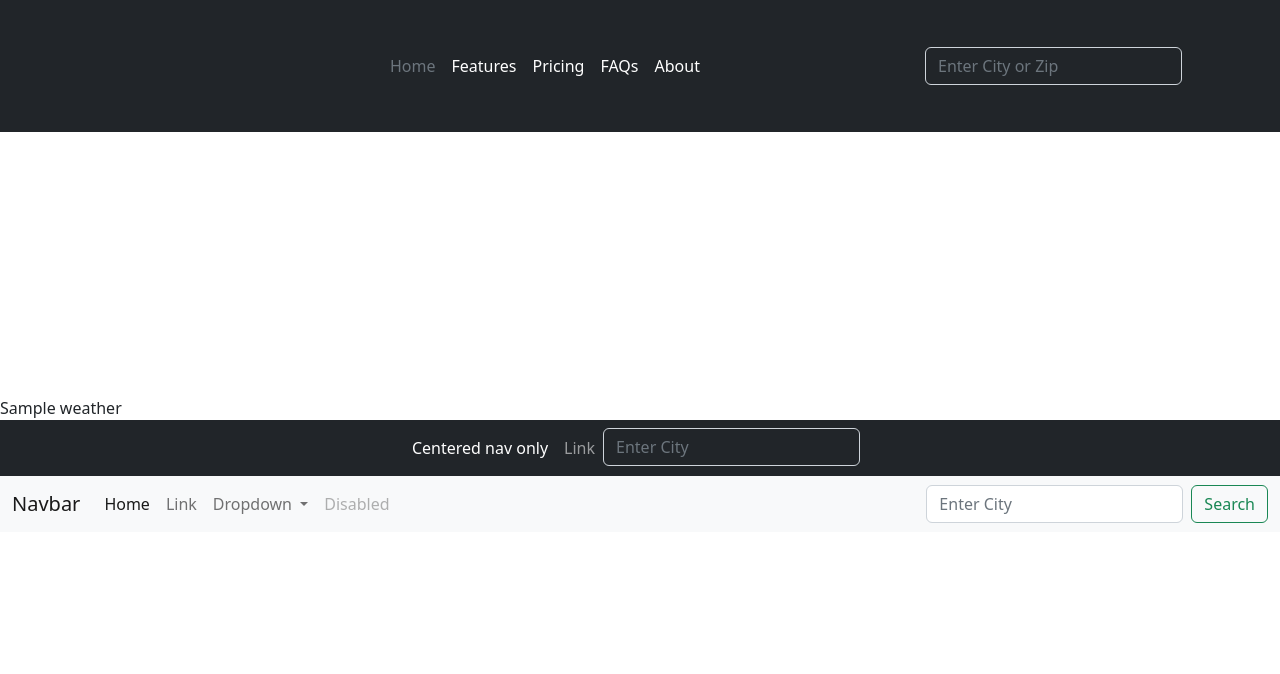
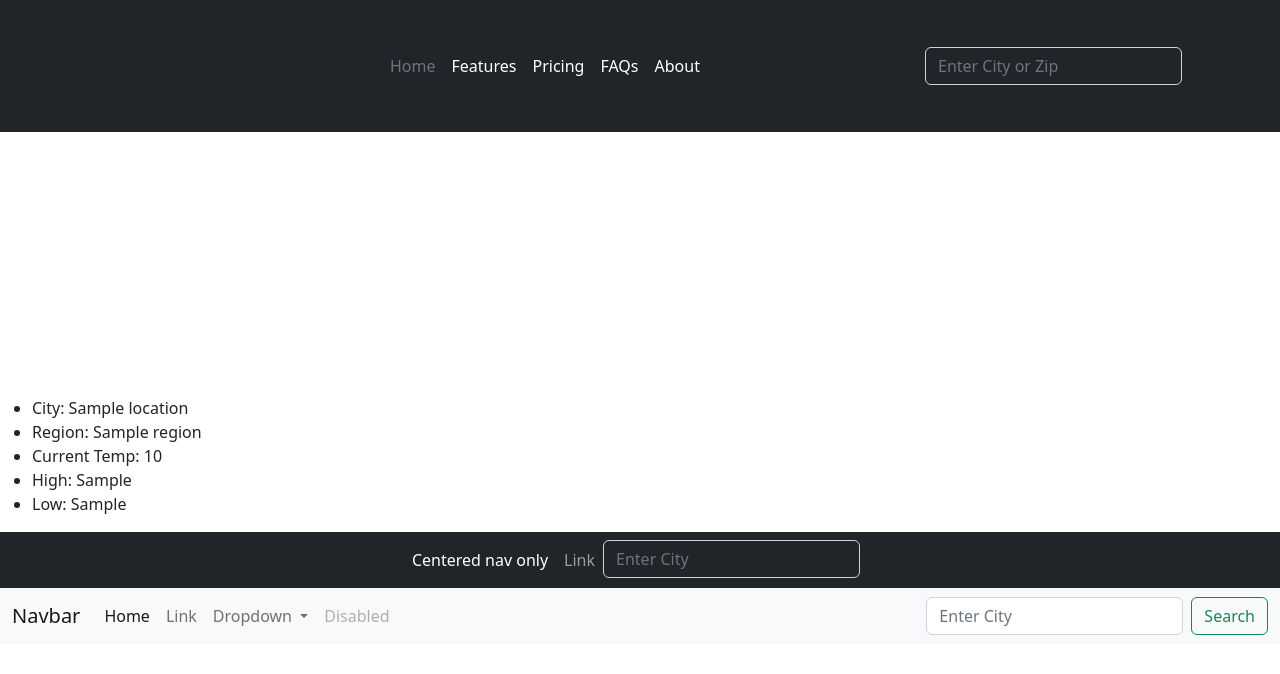
Before and after one commit to ferhanmm/WhatsTheForecast, a Flask app: template templates/index.html in a window 1280 px wide. Shown: the top 674 px of the page. Run offline with Flask 2, Linux system fonts and the light colour scheme; the template is opened without the code that fills it: most values are stand-ins (such as "Sample title", 1, 10 or a date in 2020).

Commit message:
simplifying json selection

```diff
--- a/app.py
+++ b/app.py
@@ -53,7 +53,7 @@ def weather():
         # if stockSymbol == None:
         #    return apology("Symbol doesn't exist")
         # get the symbol, name, and price and render the result page
-        return render_template("weather.html", location = code["location"], temp = code["temp"], zerodayDate = code["zerodayDate"], zerodayHigh = code["zerodayHigh"], onedayDate = code["onedayDate"], onedayHigh = code["onedayHigh"], twodayDate = code["twodayDate"], twodayHigh = code["twodayHigh"], weather=code)
+        return render_template("weather.html", location = code["location"], temp = code["temp"], zerodayDate = code["zerodayDate"], zerodayHigh = code["zerodayHigh"], onedayDate = code["onedayDate"], onedayHigh = code["onedayHigh"], twodayDate = code["twodayDate"], twodayHigh = code["twodayHigh"])
 
 # create results page
     # if get, go to quote page
--- a/helpers.py
+++ b/helpers.py
@@ -47,6 +47,7 @@ def lookup(symbol):
     try:
         weather = response.json()
         return {
+            "fullWeather": weather,
             "location": weather['location']['name'],
             "temp": weather['current']['temp_f'],
             "zerodayDate": weather['forecast']['forecastday'][0]['date'],
--- a/templates/index.html
+++ b/templates/index.html
@@ -30,7 +30,13 @@
 
 <br><br><br><br><br><br><br><br><br><br><br>
 
-{{weather}}
+<ul>
+  <li>City: {{weather['fullWeather']['location']['name']}}</li>
+  <li>Region: {{weather['fullWeather']['location']['region']}}</li>
+  <li>Current Temp: {{weather['fullWeather']['current']['temp_f']}}</li>
+  <li>High: {{weather['fullWeather']['forecast']['forecastday'][0]['day']['maxtemp_f']}}</li>
+  <li>Low: {{weather['fullWeather']['forecast']['forecastday'][0]['day']['mintemp_f']}}</li>
+</ul>
 
 <nav class="navbar navbar-expand-lg navbar-dark bg-dark" aria-label="Tenth navbar example">
     <div class="container-fluid">
```
